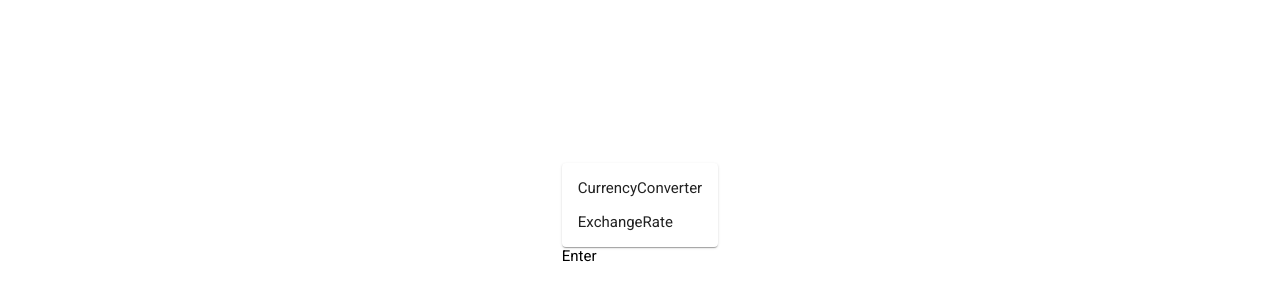
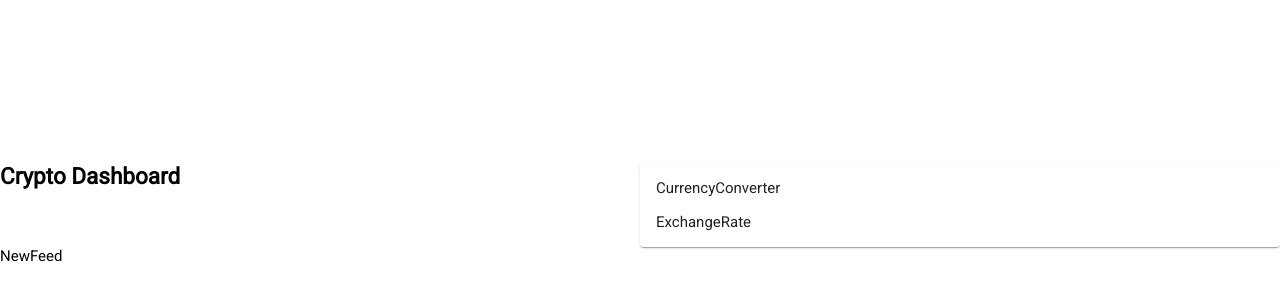
Before and after one commit to maxcore25/next-crypto-dashboard-draft, a Next.js app: page / in a window 1280 px wide. Shown: the part 186-486 px from the top of the page. Built offline with nearby package versions, Linux system fonts and the light colour scheme.

Commit message:
Styles For MailLayout Added

```diff
--- a/app/components/elements/NewsFeed/index.js
+++ b/app/components/elements/NewsFeed/index.js
@@ -1,5 +1,5 @@
 const NewFeed = () => {
-  return <div>Enter</div>;
+  return <div>NewFeed</div>;
 };
 
 export default NewFeed;
--- a/app/components/layouts/MainLayout/MainLayout.module.scss
+++ b/app/components/layouts/MainLayout/MainLayout.module.scss
@@ -1,5 +1,8 @@
 .section {
   display: grid;
   place-content: center;
+  grid-template-columns: 1fr 1fr;
+  margin: 0 auto;
+  max-width: 1300px;
   height: 100vh;
 }
--- a/app/components/layouts/MainLayout/index.js
+++ b/app/components/layouts/MainLayout/index.js
@@ -8,6 +8,7 @@ const MainLayout = () => {
     <>
       <CustomHead />
       <section className={styles.section}>
+        <h1>Crypto Dashboard</h1>
         <CurrencyConverter />
         <NewsFeed />
       </section>
```
